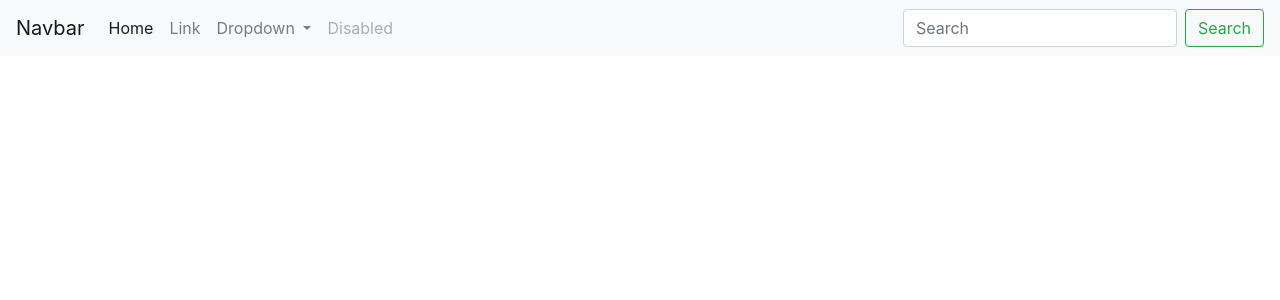
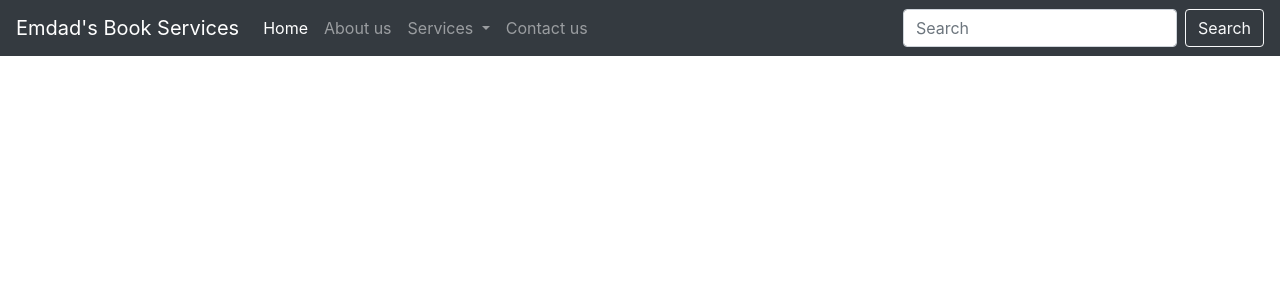
Before and after one commit to emdadul-islam439/django_basic_app_cwh, a Django app: page / in a window 1280 px wide. Shown: the top 300 px of the page. Run offline with Django 4.2, Linux system fonts and the light colour scheme.

Commit message:
modified the copy-pasted Navbar

```diff
--- a/basic_project/templates/index.html
+++ b/basic_project/templates/index.html
@@ -11,8 +11,8 @@
     <title>Hello, world!</title>
   </head>
   <body>
-    <nav class="navbar navbar-expand-lg navbar-light bg-light">
-        <a class="navbar-brand" href="#">Navbar</a>
+    <nav class="navbar navbar-expand-lg navbar-dark bg-dark">
+        <a class="navbar-brand" href="/">Emdad's Book Services</a>
         <button class="navbar-toggler" type="button" data-toggle="collapse" data-target="#navbarSupportedContent" aria-controls="navbarSupportedContent" aria-expanded="false" aria-label="Toggle navigation">
           <span class="navbar-toggler-icon"></span>
         </button>
@@ -20,29 +20,29 @@
         <div class="collapse navbar-collapse" id="navbarSupportedContent">
           <ul class="navbar-nav mr-auto">
             <li class="nav-item active">
-              <a class="nav-link" href="#">Home <span class="sr-only">(current)</span></a>
+              <a class="nav-link" href="/">Home <span class="sr-only">(current)</span></a>
             </li>
             <li class="nav-item">
-              <a class="nav-link" href="#">Link</a>
+              <a class="nav-link" href="/about">About us</a>
             </li>
             <li class="nav-item dropdown">
-              <a class="nav-link dropdown-toggle" href="#" id="navbarDropdown" role="button" data-toggle="dropdown" aria-haspopup="true" aria-expanded="false">
-                Dropdown
+              <a class="nav-link dropdown-toggle" href="/services" id="navbarDropdown" role="button" data-toggle="dropdown" aria-haspopup="true" aria-expanded="false">
+                Services
               </a>
               <div class="dropdown-menu" aria-labelledby="navbarDropdown">
-                <a class="dropdown-item" href="#">Action</a>
-                <a class="dropdown-item" href="#">Another action</a>
+                <a class="dropdown-item" href="/services">Book Stores</a>
+                <a class="dropdown-item" href="/services">Online Store</a>
                 <div class="dropdown-divider"></div>
-                <a class="dropdown-item" href="#">Something else here</a>
+                <a class="dropdown-item" href="/services">Customer Service</a>
               </div>
             </li>
             <li class="nav-item">
-              <a class="nav-link disabled" href="#" tabindex="-1" aria-disabled="true">Disabled</a>
+                <a class="nav-link" href="/contact">Contact us</a>
             </li>
           </ul>
           <form class="form-inline my-2 my-lg-0">
             <input class="form-control mr-sm-2" type="search" placeholder="Search" aria-label="Search">
-            <button class="btn btn-outline-success my-2 my-sm-0" type="submit">Search</button>
+            <button class="btn btn-outline-light my-2 my-sm-0" type="submit">Search</button>
           </form>
         </div>
       </nav>
--- a/procedures_and_cases.txt
+++ b/procedures_and_cases.txt
@@ -174,3 +174,9 @@
         - "Hello World!" will be shown
     -> from 'components-> Navbar':
         - paste the navbar code inside <body> section
+    -> Change the Names of the different nav-items
+        - from 'Link' to 'About us' or, from 'Dropdown' to 'Services'
+    -> set the end points
+        - href="#' to href"/", or href="/contact"
+    -> change the theme:
+        - from 'light' to 'dark'
```
